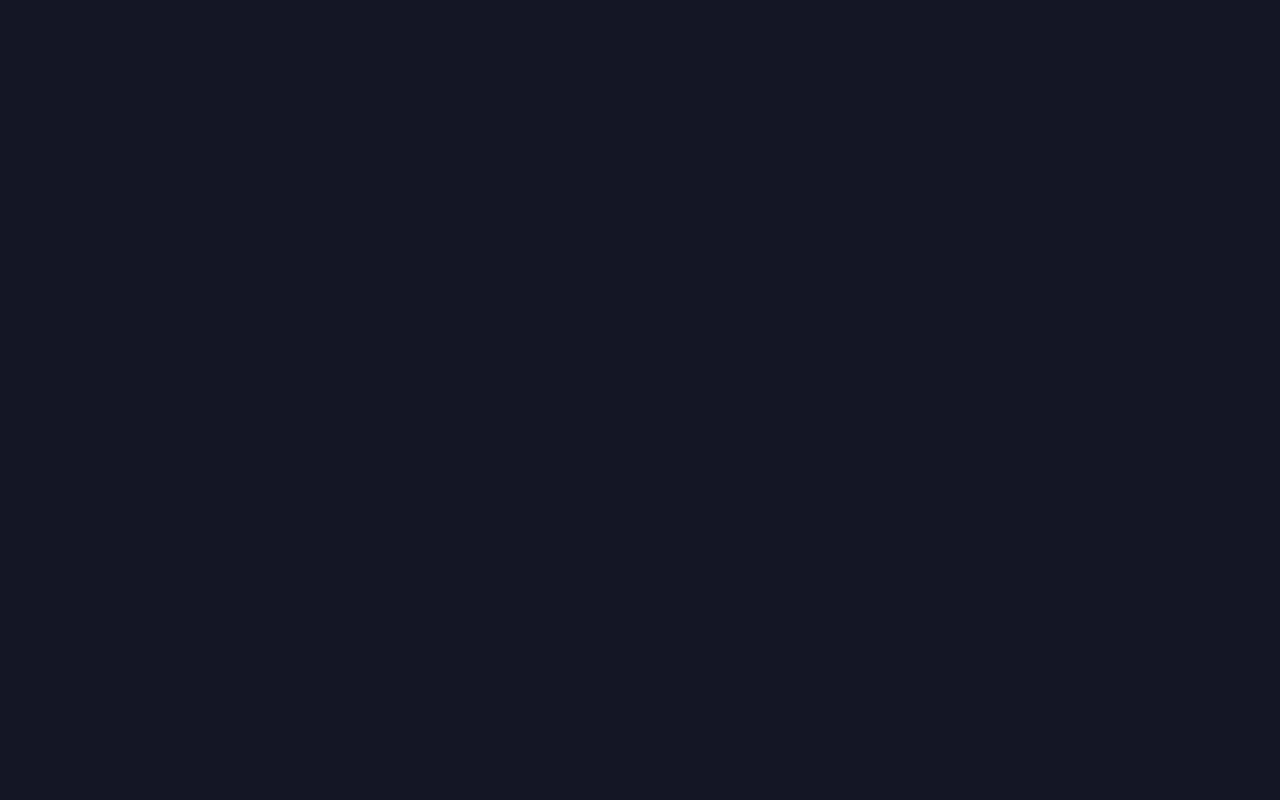
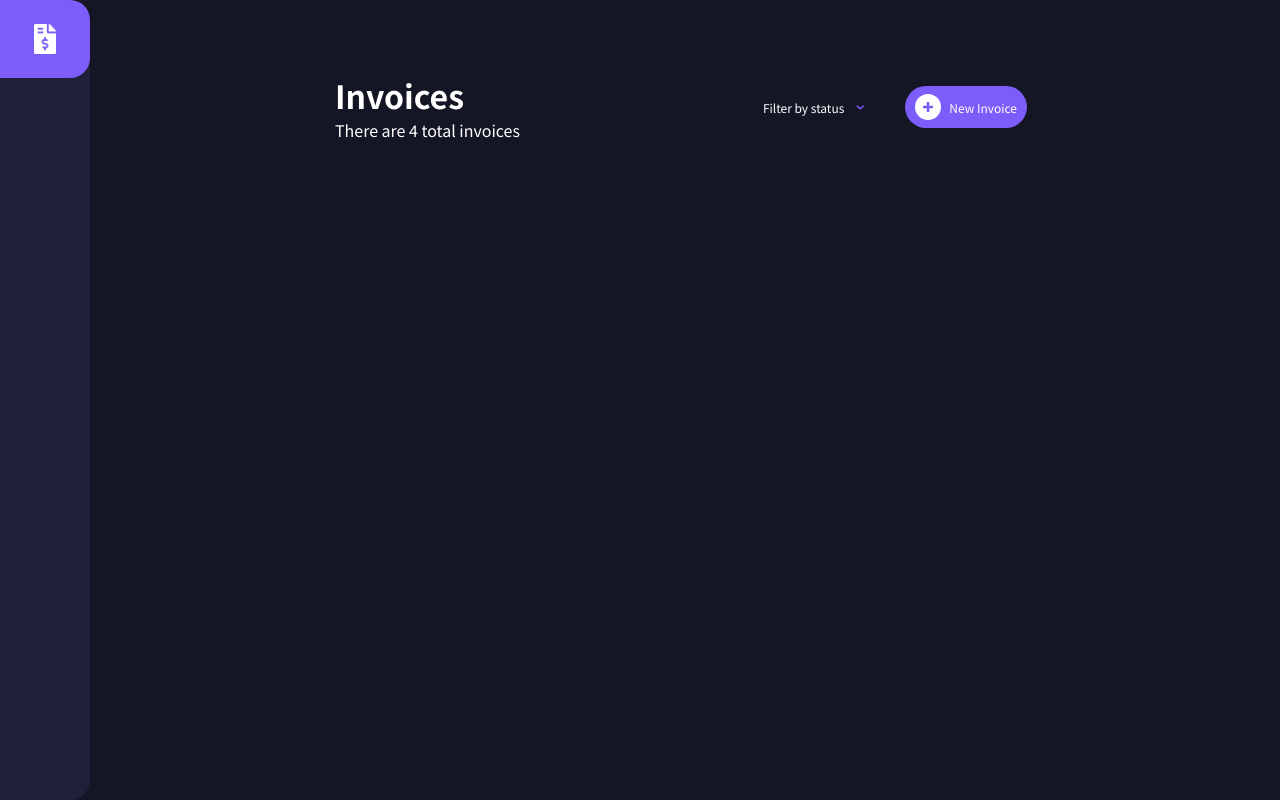
Before and after one commit to CHJMCMXCIII/vue-invoice-app, a Vue app: page / in a window 1280 px wide. Built offline with nearby package versions, Linux system fonts and the light colour scheme.

Commit message:
46:48까지 작업
46:48까지

```diff
--- a/src/App.vue
+++ b/src/App.vue
@@ -1,26 +1,59 @@
 <template>
-  <router-view />
+<div>
+  <div class="app flex flex-column">
+    <Navigation />
+    <div class="app-content flex flex-column">
+        <router-view />
+    </div>
+  </div>
+</div>
+
 </template>
 
+<script>
+import Navigation from "./components/Navigation"
+export default {
+  components: {
+    Navigation
+  }
+}
+</script>
+
+
 <style lang="scss">
-@import url("https://fonts.googleapis.com/css2?family=Poppins:wght@300;400;500;600&display=swap");
+@import url('https://fonts.googleapis.com/css2?family=Noto+Sans+KR:wght@300;400;500;700&display=swap');
 
 * {
   margin: 0;
   padding: 0;
   box-sizing: border-box;
-  font-family: "Poppins", sans-serif;
+  font-family: 'Noto Sans KR', sans-serif;
+}
+
+html, body {
+   font-size: 16px;
+}
+
+.app {
   background-color: #141625;
+  min-height: 100vh;
+  @media(min-width: 900px) {
+    flex-direction: row !important;
+  }
+  .app-content {
+    padding: 0 1.25rem;
+    flex: 1;
+    position: relative;
+  }
 }
 
 button,
 .button {
   cursor: pointer;
-  padding: 16px 24px;
-  border-radius: 30px;
+  padding: 1rem 1.5rem;
+  border-radius: 2rem;
   border: none;
-  font-size: 12px;
-  margin-right: 8px;
+  margin-right: 0.5rem;
   color: #fff;
 }
 
@@ -56,12 +89,12 @@ button,
 
 .container {
   width: 100%;
-  padding: 40px 10px;
-  max-width: 850px;
+  padding: 2.5rem 0.625rem;
+  max-width: 45rem; // 720px
   margin: 0 auto;
 
   @media (min-width: 900px) {
-    padding-top: 72px;
+    padding-top: 4.5rem;
   }
 }
 
--- /dev/null
+++ b/src/components/Navigation.vue
@@ -0,0 +1,44 @@
+<template>
+  <header class="flex">
+      <div class="branding flex">
+          <img src="@/assets/file-invoice-dollar-solid.png" alt="file invoice dollar icon">
+      </div>
+  </header>
+</template>
+
+<script>
+export default {
+    name: "navigation"
+}
+</script>
+
+<style lang="scss" scoped>
+header {
+    z-index: 99;
+    flex-direction: row;
+    background-color: #1e2139;
+
+    @media(min-width: 900px) {
+        min-height: 100%;
+        min-width: 5.625rem;
+        border-radius: 0 20px 20px 0;
+    }
+}
+
+.branding {
+    border-radius: 0 20px 20px 0;
+    background-color: #7c5dfa;
+    justify-content: center;
+    width: min-content;
+    height: min-content;
+    padding: 1.5rem;
+    @media(min-width: 900px) {
+        width: 100%;
+    }
+    img {
+        width: auto;
+        height: 30px;
+    }
+}
+
+</style>
--- a/src/views/Home.vue
+++ b/src/views/Home.vue
@@ -1,10 +1,132 @@
 <template>
-  <div class="home"></div>
+  <div class="home container">
+    <!-- Header -->
+    <div class="header flex">
+      <div class="left flex flex-column">
+        <h1>Invoices</h1>
+        <span>There are 4 total invoices</span>
+      </div>
+      <div class="right flex">
+        <div @click="toggleFilterMenu" class="filter flex">
+          <span>Filter by status</span>
+          <img src="@/assets/icon-arrow-down.svg" alt="정렬하기 아이콘">
+          <ul v-show="filterMenu" class="filter-menu">
+            <li>Draft</li>
+            <li>Pending</li>
+            <li>Paid</li>
+            <li>Clear Filter</li>
+          </ul>
+        </div>
+        <div @click="newInvoice" class="button flex">
+          <div class="inner-button flex">
+            <img src="@/assets/icon-plus.svg" alt="새로운 영수증 만들기 아이콘">
+          </div>
+          <span>New Invoice</span>
+        </div>
+      </div>
+    </div>
+  </div>
 </template>
 
 <script>
 export default {
   name: "Home",
+  data() {
+    return {
+      filterMenu: null,
+    }
+  },
   components: {},
+  methods: {
+    newInvoice() {},
+
+    toggleFilterMenu() {
+      this.filterMenu = !this.filterMenu;
+    },
+  },
 };
 </script>
+
+<style lang="scss" scoped>
+.home {
+  color: #fff;
+
+  .header {
+    margin-bottom: 4rem;
+    flex-direction: column;
+    .left,
+    .right {
+      flex: 1;
+    }
+
+    .right {
+      justify-content: flex-end;
+      align-items: center;
+
+      .button,
+      .filter {
+        align-items: center;
+
+        span {
+          font-size: 0.75rem;
+        }
+      }
+      .filter {
+        position: relative;
+        margin-right:2.5rem;
+        cursor: pointer;
+        img {
+          margin-left:0.75rem;
+          width: 9px;
+          height: 5px;
+        }
+
+        .filter-menu {
+          width: 7.5rem;
+          position: absolute;
+          top: 25px;
+          list-style: none;
+          background-color: #1e2139;
+          box-shadow: 0 0.25rem 0.375rem -0.0625rem rgba(0, 0, 0, 0.1), 0 0.125rem 0.25rem -0.0625rem rgba(0, 0, 0, 0.06);
+
+          li {
+            cursor: pointer;
+            font-size: 0.75rem;
+            padding: 0.625rem 1.25rem;
+
+            &:hover {
+              color: #1e2139;
+              background-color: #fff;
+            }
+          }
+        }
+      }
+
+      .button {
+        padding: 0.5rem 0.625rem;
+        background-color: #7c5dfa;
+        border-radius: 40px;
+
+        .inner-button {
+          margin-right: 0.5rem;
+          border-radius: 50%;
+          padding: 0.5rem;
+          align-items: center;
+          justify-content: center;
+          background-color: #fff;
+          img {
+            width: 0.625rem;
+            height: 0.625rem;
+
+          }
+        }
+      }
+    }
+
+    @media(min-width: 900px) {
+      flex-direction: row;
+    }
+  }
+}
+
+</style>
```
Also changed, not shown: src/components/InvoiceModal.vue (added, +50 -0 lines), src/assets/icon-plus.svg.
